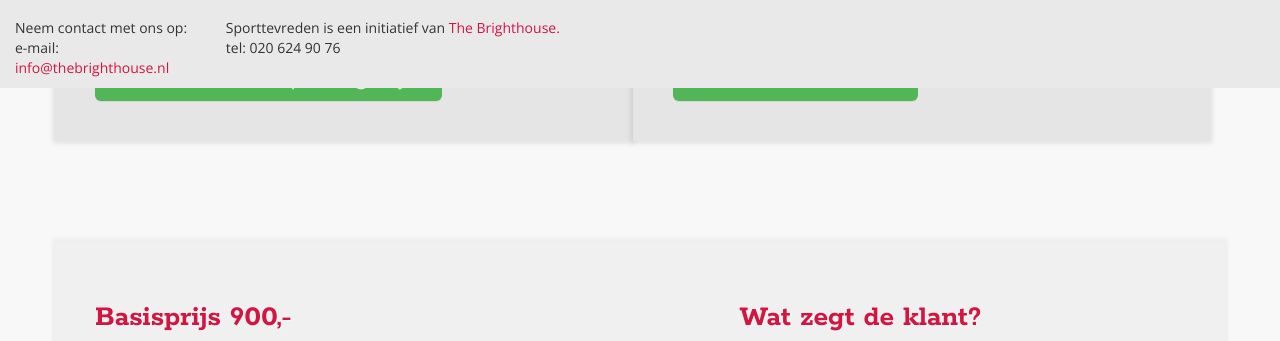
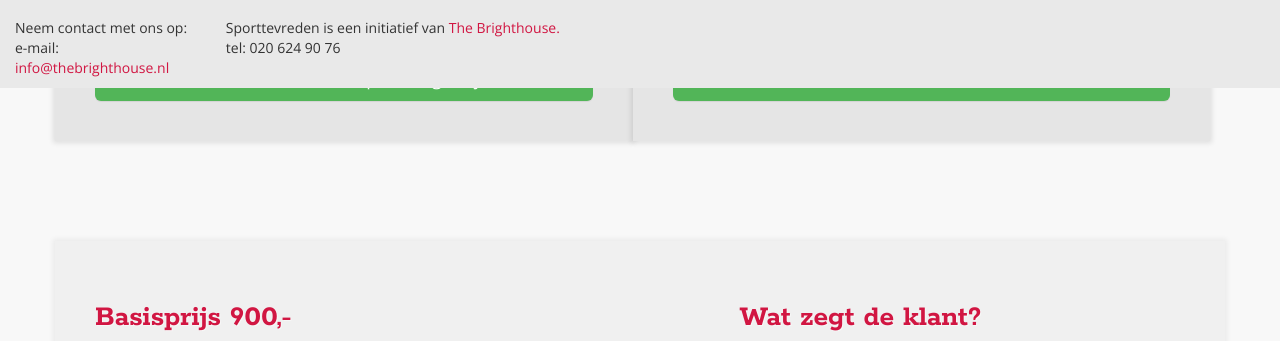
Before and after one commit to jimbosveld/sporttevreden, a plain HTML site: page index.html in a window 1280 px wide. Shown: the part 712-1053 px from the top of the page. Drawn offline with nearby package versions, Linux system fonts and the light colour scheme; some packages are replaced by stand-ins of ours; files that its build step writes are made by us from their sources; a script that the page names is missing.

Commit message:
buttons firefox fix

```diff
--- a/index.html
+++ b/index.html
@@ -89,14 +89,18 @@
       <div class="col-sm-6 linkBlock">
         <h2>Zaalsport tevredenheids<span style="display:inline-block">onder</span>zoek</h2>
         <p>Meet de tevredenheid van de klanten van jouw sporthal. Stel zelf vragen samen of laat ons helpen met het maken van de vragenlijst.</p>
-        <button type="button" class="btn btn-success btn-lg hidden-xs"><a target="_blank" href="http://vragenlijst.sporttevreden.nl/demovragenlijst_sportkto">Probeer een demo sportvragenlijst!</a></button>
-        <button type="button" class="btn btn-success btn-sm visible-xs"><a target="_blank" href="http://vragenlijst.sporttevreden.nl/demovragenlijst_sportkto">Probeer een demo sportvragenlijst!</a></button>
+        <a target="_blank" href="http://vragenlijst.sporttevreden.nl/demovragenlijst_sportkto" type="button" class="btn btn-success btn-lg hidden-xs">
+            Probeer een demo sportvragenlijst!
+        </a>
+        <a target="_blank" href="http://vragenlijst.sporttevreden.nl/demovragenlijst_sportkto" type="button" class="btn btn-success btn-sm visible-xs" >
+            Probeer een demo sportvragenlijst!
+        </a>
       </div>
       <div class="col-sm-6  linkBlock">
         <h2 style="color:#2EB6ED">Zwembaden tevredenheids<span style="display:inline-block">onder</span>zoek</h2>
         <p>Meet de tevredenheid van de klanten van jouw zwembad. Ook voor Zwembaden kunnen wij helpen met het samenstellen van de vragenlijst. </p>
-        <button type="button" class="btn btn-success btn-lg hidden-xs"><a target="_blank" href="http://www.zwemtevreden.nl">Ga naar Zwemtevreden!</a> </button>
-        <button type="button" class="btn btn-success btn-sm visible-xs"><a target="_blank" href="http://www.zwemtevreden.nl">Ga naar Zwemtevreden!</a> </button>
+        <a type="button" class="btn btn-success btn-lg hidden-xs"target="_blank" href="http://www.zwemtevreden.nl">Ga naar Zwemtevreden!</a>
+        <a type="button" class="btn btn-success btn-sm visible-xs" target="_blank" href="http://www.zwemtevreden.nl">Ga naar Zwemtevreden!</a>
       </div>
     </div>
   </div>
```
